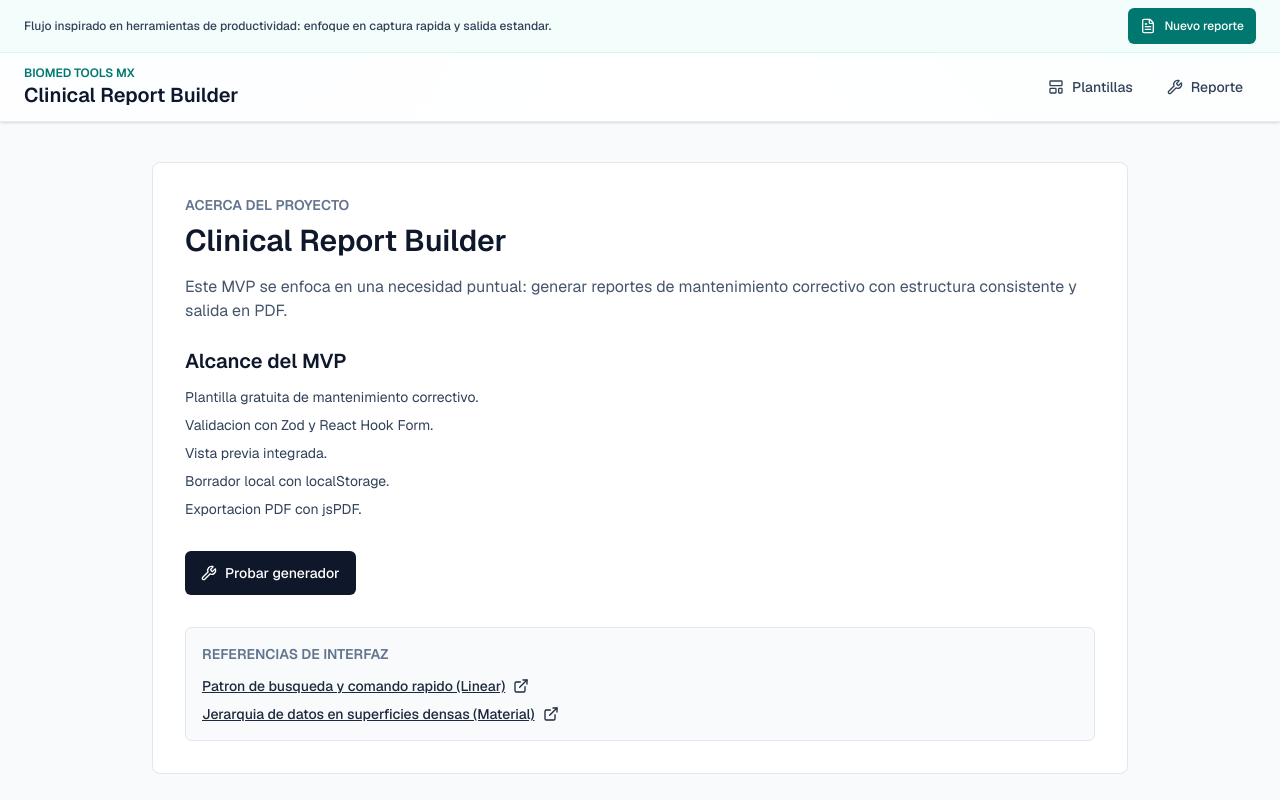
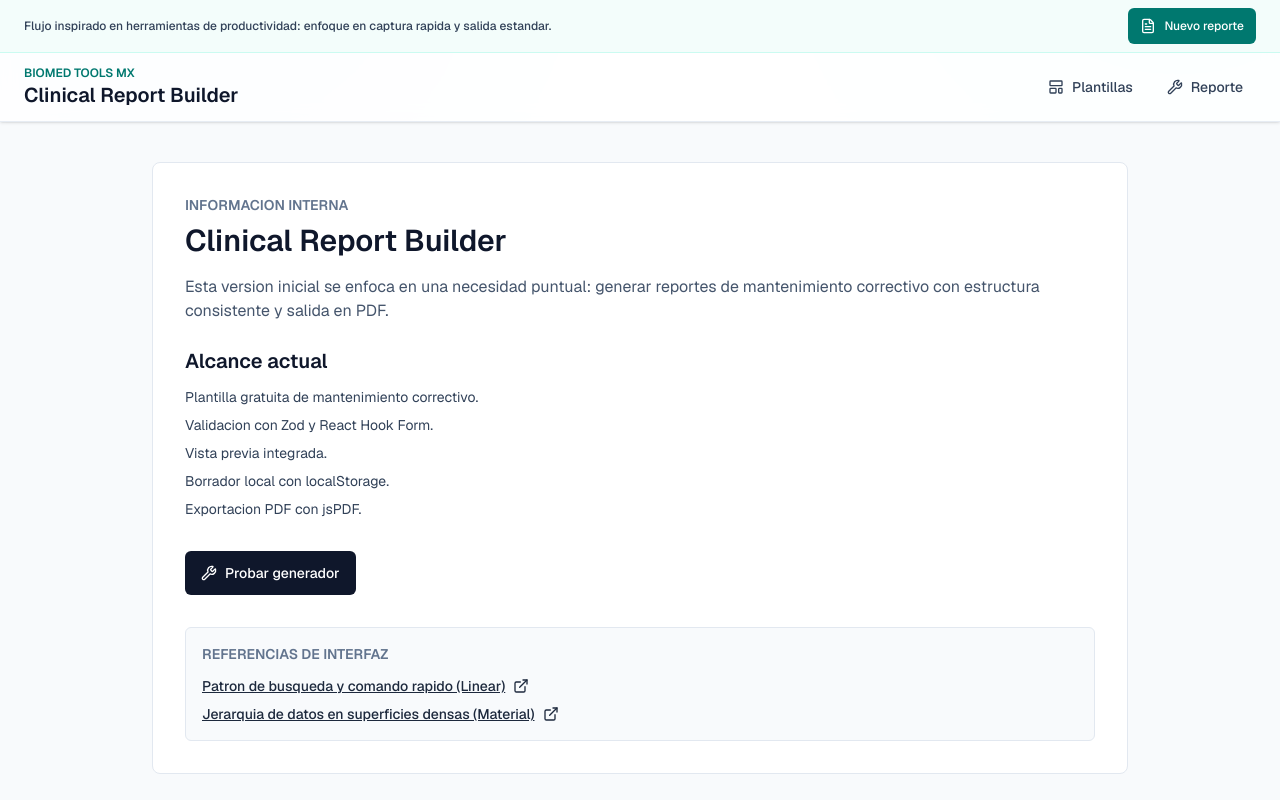
Before and after one commit to sircalch/clinical-report-builder, a Next.js app: page /about in a window 1280 px wide. Shown: the top 800 px of the page. Built offline with nearby package versions, Linux system fonts and the light colour scheme; no server answers.

Commit message:
polish report builder public flow

```diff
--- a/app/about/page.tsx
+++ b/app/about/page.tsx
@@ -7,18 +7,19 @@ export default function AboutPage() {
       <main className="mx-auto w-full max-w-5xl px-4 py-10 md:px-6">
         <section className="rounded-lg border border-slate-200 bg-white p-8">
           <p className="text-sm font-semibold uppercase tracking-wide text-slate-500">
-            Acerca del proyecto
+            Informacion interna
           </p>
           <h1 className="mt-2 text-3xl font-semibold text-slate-900">
             Clinical Report Builder
           </h1>
           <p className="mt-4 text-slate-600">
-            Este MVP se enfoca en una necesidad puntual: generar reportes de
-            mantenimiento correctivo con estructura consistente y salida en PDF.
+            Esta version inicial se enfoca en una necesidad puntual: generar
+            reportes de mantenimiento correctivo con estructura consistente y
+            salida en PDF.
           </p>
 
           <h2 className="mt-6 text-xl font-semibold text-slate-900">
-            Alcance del MVP
+            Alcance actual
           </h2>
           <ul className="mt-3 space-y-2 text-sm text-slate-700">
             <li>Plantilla gratuita de mantenimiento correctivo.</li>
--- a/app/builder/preventive/page.tsx
+++ b/app/builder/preventive/page.tsx
@@ -12,7 +12,7 @@ export default function PreventiveBuilderPage() {
             Plantilla Preventiva
           </h1>
           <p className="mt-3 text-slate-600">
-            Esta plantilla forma parte del roadmap de plantillas futuras. En el MVP solo esta
+            Esta plantilla forma parte del roadmap de plantillas futuras. Por ahora esta
             habilitado el flujo correctivo.
           </p>
           <div className="mt-6">
--- a/app/page.tsx
+++ b/app/page.tsx
@@ -41,9 +41,9 @@ export default async function Home({ searchParams }: HomeProps) {
       description: "Llena el formulario, valida, previsualiza y exporta PDF.",
     },
     {
-      href: "/about",
-      title: "Acerca",
-      description: "Alcance del MVP y ruta de crecimiento del producto.",
+      href: "/builder/corrective?activity=case&caseId=monitor-sin-spo2&equipment=Monitor%20multiparametrico",
+      title: "Reporte de practica SpO2",
+      description: "Abre un reporte prellenado para documentar el caso piloto.",
     },
   ];
 
--- a/app/preview/page.tsx
+++ b/app/preview/page.tsx
@@ -7,8 +7,8 @@ export default function PreviewPage() {
         <section className="rounded-lg border border-slate-200 bg-white p-8">
           <h1 className="text-3xl font-semibold text-slate-900">Vista previa</h1>
           <p className="mt-3 text-slate-600">
-            En el MVP, la vista previa vive dentro del generador correctivo para
-            mantener el flujo rapido en una sola pantalla.
+            La vista previa vive dentro del generador correctivo para mantener el
+            flujo rapido en una sola pantalla.
           </p>
           <div className="mt-6">
             <Link
--- a/components/ReportBuilderClient.tsx
+++ b/components/ReportBuilderClient.tsx
@@ -3,7 +3,7 @@
 import { zodResolver } from "@hookform/resolvers/zod";
 import { Download, ShieldCheck } from "lucide-react";
 import { useEffect, useMemo, useRef, useState } from "react";
-import { useForm } from "react-hook-form";
+import { useForm, useWatch } from "react-hook-form";
 
 import { PDFDownloadButton } from "@/components/PDFDownloadButton";
 import { ReportForm } from "@/components/ReportForm";
@@ -55,7 +55,10 @@ export function ReportBuilderClient({
   );
   const [lastAutoSaveAt, setLastAutoSaveAt] = useState<string | null>(null);
   const hasMountedRef = useRef(false);
-  const watchedValues = form.watch();
+  const watchedValues = useWatch({
+    control: form.control,
+    defaultValue: initialState.values,
+  }) as ReportFormValues;
 
   const handlePreviewSubmit = (values: ReportFormValues) => {
     setPreviewValues(values);
```
Also changed, not shown: 1 other file (tests, documents, lock files or other folders).
